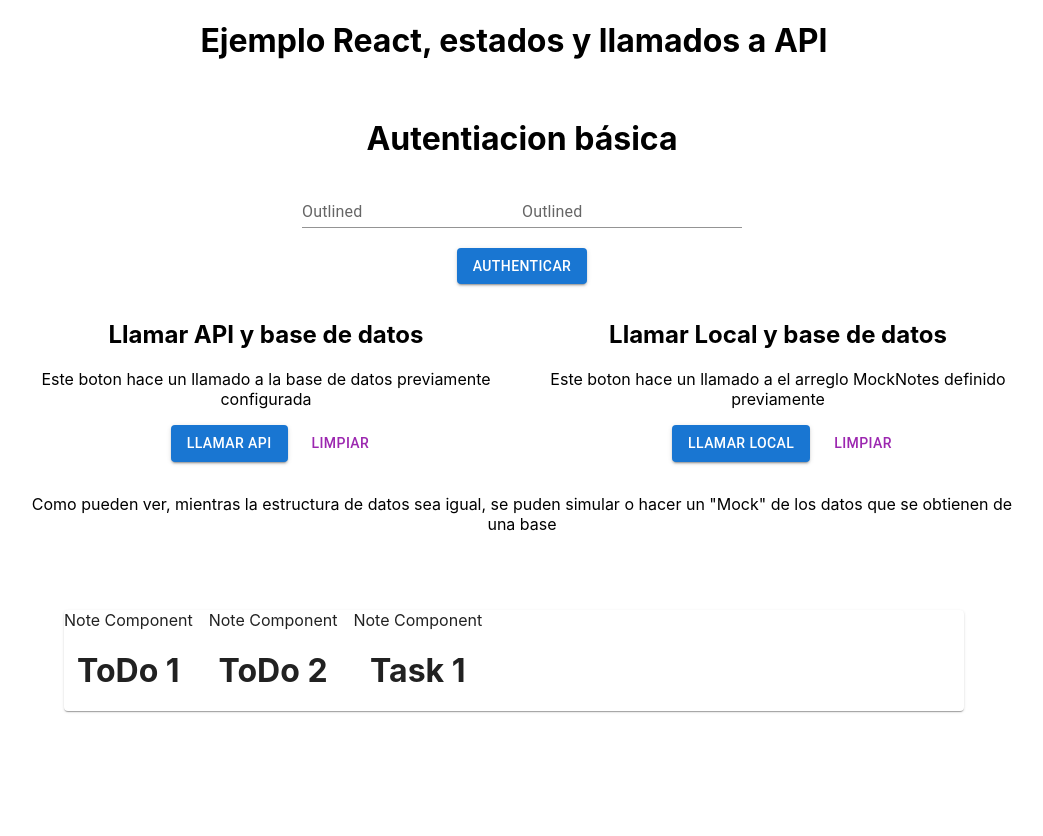
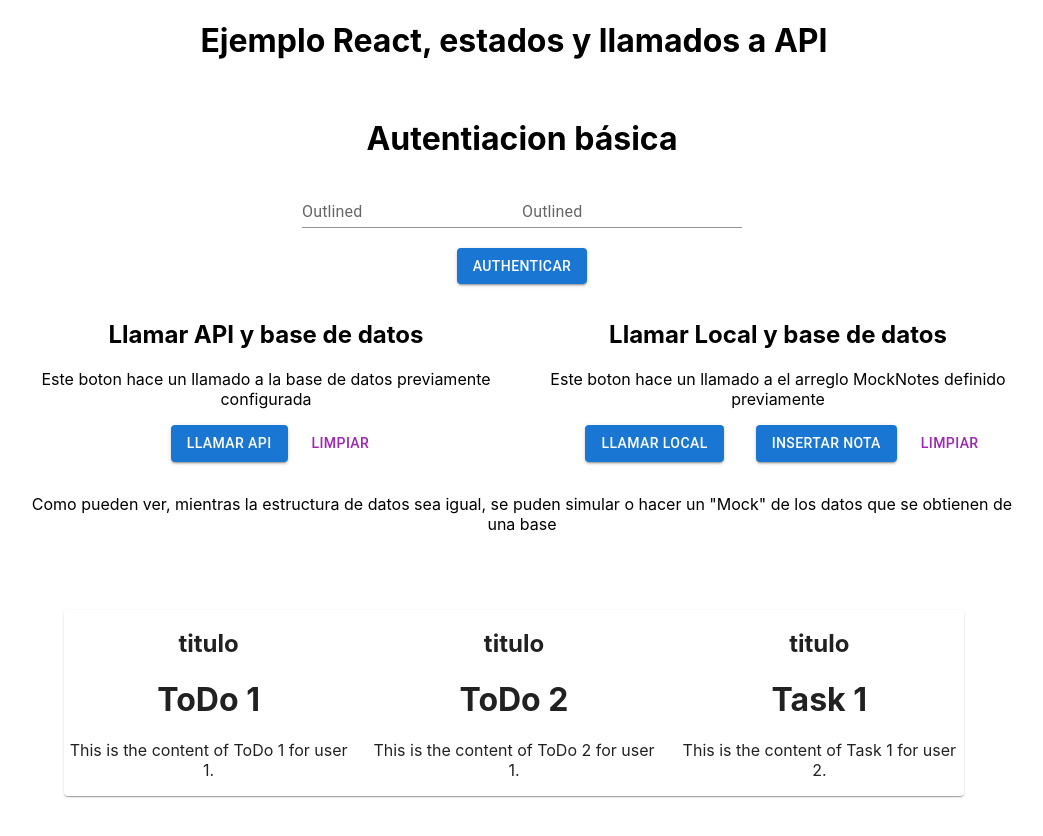
Before and after one commit to sergemr/PrograWeb-semana8-CRA, a React (Create React App) app in the folder semana8/: page / in a window 1280 px wide. Both pictures are taken after a click on the button "LLAMAR LOCAL". Shown: the top 836 px of the page, without its empty margins (126-1169 px from the left). Before the commit the page ends 800 px from the top, so only its background shows below. Built offline with nearby package versions, Linux system fonts and the light colour scheme.

Commit message:
map & axios post

```diff
--- a/semana8/src/components/Note/Note.js
+++ b/semana8/src/components/Note/Note.js
@@ -5,8 +5,9 @@ import "./Note.css";
 const Note = (props) => (
   <div className="Note" data-testid="Note">
     {console.log("props", props)}
-    Note Component
+    <h2>{props.titulo}</h2>
     <h1>{props.note.Title}</h1>
+    <p>{props.note.Content} </p>
   </div>
 );
 
--- a/semana8/src/components/home/home.js
+++ b/semana8/src/components/home/home.js
@@ -18,7 +18,9 @@ const Home = () => {
   const [authenticated, setAuthenticated] = React.useState();
   const [users, setUsers] = React.useState();
   const [notes, setNotes] = React.useState();
-  const urlDelApi = "http://localhost:8088/apiDB.php/records";
+
+  const urlDelApi = "http://10.17.19.22/api.php/records";
+
   const mockUser = {
     usuario: "admin",
     password: "admin",
@@ -78,6 +80,8 @@ const Home = () => {
       mockUser.password === formValues.password
     ) {
       console.log("Usuario correcto");
+    } else {
+      console.log("Usuario incorrecto");
     }
   };
 
@@ -96,7 +100,9 @@ const Home = () => {
       .get(`${urlDelApi}/Notes`)
       .then(function (response) {
         // handle success
+        console.log(response);
         console.log(response.data.records);
+        console.log(response.statusText);
         setNotes(response.data.records);
       })
       .catch(function (error) {
@@ -118,13 +124,14 @@ const Home = () => {
     const data = formValues;
 
     // ("/records/categories?filter=id,gt,1&filter=id,lt,3");
+    console.log("data");
     axios
       .get(
         `${urlDelApi}/Users?filter=Username,eq,${formValues.usuario}&filter=Password,eq,${formValues.password}`
       )
       .then(function (response) {
         // handle success
-        console.log(response.data.records);
+        console.log("data", response.data.records);
         setUsers(response.data.records);
       })
       .catch(function (error) {
@@ -136,6 +143,26 @@ const Home = () => {
       });
   };
 
+  const insertNoteToDB = () => {
+    axios
+      .post(`${urlDelApi}/Notes`, {
+        UserID: 2,
+        Title: "Task 1",
+        Content: "This is the content of Task 1 for user 2.",
+        CreatedAt: "2023-10-10 15:56:41",
+      })
+      .then(function (response) {
+        // handle success
+        callAPINotes();
+      })
+      .catch(function (error) {
+        // handle error
+        console.log(error);
+      })
+      .finally(function () {
+        // always executed
+      });
+  };
   return (
     <div className={styles.Home}>
       <h1>{data}</h1>
@@ -196,6 +223,10 @@ const Home = () => {
           <Button onClick={callAPMockNotes} variant="contained" sx={{ mx: 2 }}>
             Llamar Local
           </Button>
+
+          <Button onClick={insertNoteToDB} variant="contained" sx={{ mx: 2 }}>
+            Insertar nota
+          </Button>
           <Button onClick={clearNotes} color="secondary" variant="text">
             Limpiar
           </Button>
@@ -210,12 +241,14 @@ const Home = () => {
       </Grid>
 
       <Card id="card-home" className={styles["card-home"]}>
+        {console.log("por aca ando")}
+
         <Grid container spacing={2}>
-          {notes?.map((fila, index) => {
+          {notes?.map((nota, index) => {
             return (
-              <Grid item>
+              <Grid item xs={4}>
                 {" "}
-                <Note note={fila}></Note>
+                <Note titulo="titulo" note={nota}></Note>
               </Grid>
             );
           })}
```
